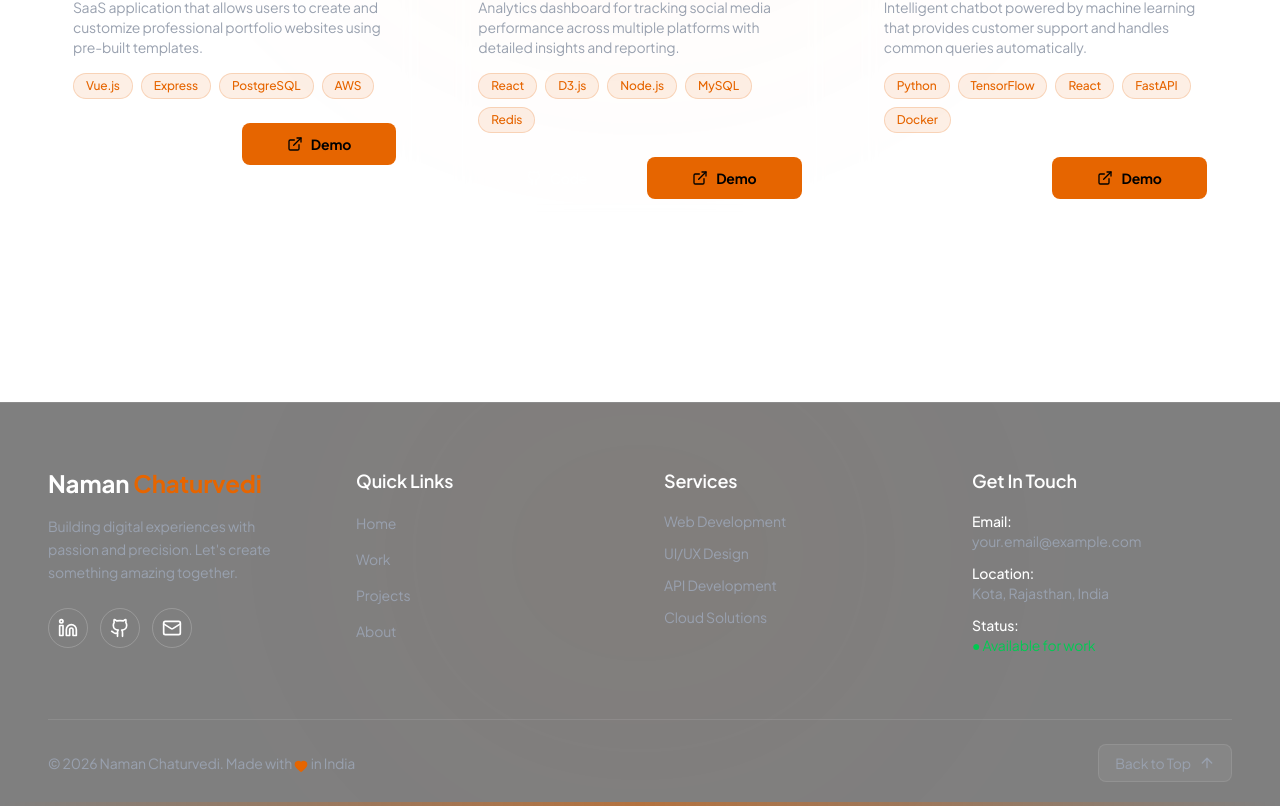
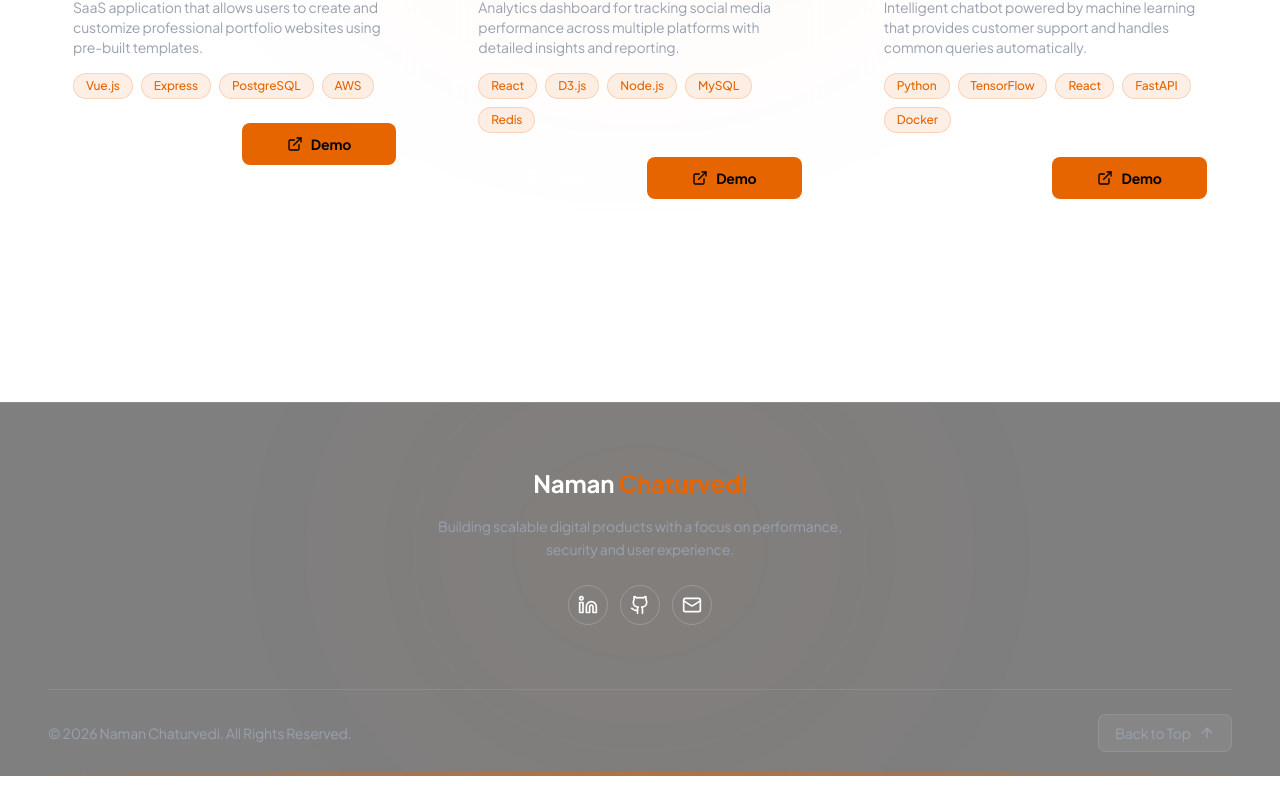
Before and after one commit to half-skirmish/portfolio-2026, a Next.js app: page / in a window 1280 px wide. Shown: the part 3484-4290 px from the top of the page. After the commit the page ends 4260 px from the top, so only its background shows below. Built offline with nearby package versions, Linux system fonts and the light colour scheme.

Commit message:
feat: Simplify Footer component by removing quick links and updating contact information

```diff
--- a/components/Footer.jsx
+++ b/components/Footer.jsx
@@ -1,20 +1,12 @@
 "use client";
 
 import { motion } from "framer-motion";
-import Link from "next/link";
-import { Linkedin, Github, Mail, Heart, ArrowUp } from "lucide-react";
+import { Linkedin, Github, Mail, ArrowUp } from "lucide-react";
 
 export default function Footer() {
   const scrollToTop = () => {
     window.scrollTo({ top: 0, behavior: "smooth" });
   };
-
-  const quickLinks = [
-    { name: "Home", href: "/" },
-    { name: "Work", href: "#work" },
-    { name: "Projects", href: "#projects" },
-    { name: "About", href: "#about" }
-  ];
 
   const socialLinks = [
     {
@@ -29,7 +21,7 @@ export default function Footer() {
     },
     {
       name: "Email",
-      href: "mailto:your.email@example.com",
+      href: "mailto:namansdiaries@gmail.com",
       icon: <Mail size={20} />
     }
   ];
@@ -43,17 +35,6 @@ export default function Footer() {
     }
   };
 
-  const staggerContainer = {
-    hidden: { opacity: 0 },
-    visible: {
-      opacity: 1,
-      transition: {
-        staggerChildren: 0.1,
-        delayChildren: 0.1
-      }
-    }
-  };
-
   return (
     <footer className="relative w-full bg-black/50 backdrop-blur-sm border-t border-white/10 overflow-hidden">
 
@@ -64,29 +45,24 @@ export default function Footer() {
 
       <div className="w-full max-w-7xl mx-auto px-4 md:px-8 lg:px-12">
 
-        {/* Main Footer Content */}
+        {/* Centered Brand Section */}
         <motion.div
-          className="grid grid-cols-1 md:grid-cols-2 lg:grid-cols-4 gap-8 lg:gap-12 py-12 md:py-16"
-          variants={staggerContainer}
+          className="flex flex-col items-center text-center py-12 md:py-16 space-y-4"
+          variants={fadeInUp}
           initial="hidden"
           whileInView="visible"
           viewport={{ once: true }}
         >
-
-          {/* Brand Section */}
-          <motion.div
-            className="space-y-4 text-center md:text-left"
-            variants={fadeInUp}
-          >
           <h3 className="text-2xl font-bold text-white">
             Naman <span className="text-[#e66500]">Chaturvedi</span>
           </h3>
-            <p className="text-gray-400 text-sm leading-relaxed">
-              Building digital experiences with passion and precision. Let's create something amazing together.
+
+          <p className="text-gray-400 text-sm leading-relaxed max-w-md">
+            Building scalable digital products with a focus on performance, security and user experience.
           </p>
 
           {/* Social Links */}
-            <div className="flex gap-3 justify-center md:justify-start pt-2">
+          <div className="flex gap-3 pt-2">
             {socialLinks.map((social, index) => (
               <a
                 key={index}
@@ -105,103 +81,24 @@ export default function Footer() {
           </div>
         </motion.div>
 
-          {/* Quick Links */}
-          <motion.div
-            className="space-y-4 text-center md:text-left"
-            variants={fadeInUp}
-          >
-            <h4 className="text-white font-semibold text-lg mb-4">Quick Links</h4>
-            <ul className="space-y-3">
-              {quickLinks.map((link, index) => (
-                <li key={index}>
-                  <Link
-                    href={link.href}
-                    className="text-gray-400 hover:text-[#e66500] transition-colors duration-300 text-sm"
-                  >
-                    {link.name}
-                  </Link>
-                </li>
-              ))}
-            </ul>
-          </motion.div>
-
-          {/* Services/Skills */}
-          <motion.div
-            className="space-y-4 text-center md:text-left"
-            variants={fadeInUp}
-          >
-            <h4 className="text-white font-semibold text-lg mb-4">Services</h4>
-            <ul className="space-y-3 text-gray-400 text-sm">
-              <li className="hover:text-[#e66500] transition-colors duration-300 cursor-pointer">
-                Web Development
-              </li>
-              <li className="hover:text-[#e66500] transition-colors duration-300 cursor-pointer">
-                UI/UX Design
-              </li>
-              <li className="hover:text-[#e66500] transition-colors duration-300 cursor-pointer">
-                API Development
-              </li>
-              <li className="hover:text-[#e66500] transition-colors duration-300 cursor-pointer">
-                Cloud Solutions
-              </li>
-            </ul>
-          </motion.div>
-
-          {/* Contact Info */}
-          <motion.div
-            className="space-y-4 text-center md:text-left"
-            variants={fadeInUp}
-          >
-            <h4 className="text-white font-semibold text-lg mb-4">Get In Touch</h4>
-            <div className="space-y-3 text-gray-400 text-sm">
-              <p>
-                <span className="text-white font-medium">Email:</span>
-                <br />
-                <a
-                  href="mailto:your.email@example.com"
-                  className="hover:text-[#e66500] transition-colors duration-300"
-                >
-                  your.email@example.com
-                </a>
-              </p>
-              <p>
-                <span className="text-white font-medium">Location:</span>
-                <br />
-                Kota, Rajasthan, India
-              </p>
-              <p>
-                <span className="text-white font-medium">Status:</span>
-                <br />
-                <span className="text-green-500">● Available for work</span>
-              </p>
-            </div>
-          </motion.div>
-
-        </motion.div>
-
         {/* Bottom Bar */}
         <motion.div
           className="border-t border-white/10 py-6 flex flex-col md:flex-row items-center justify-between gap-4"
           initial={{ opacity: 0 }}
           whileInView={{ opacity: 1 }}
           viewport={{ once: true }}
-          transition={{ delay: 0.5, duration: 0.6 }}
+          transition={{ delay: 0.3, duration: 0.6 }}
         >
-
-          {/* Copyright */}
           <p className="text-gray-400 text-sm text-center md:text-left">
-            © {new Date().getFullYear()} Naman Chaturvedi. Made with{" "}
-            <Heart size={14} className="inline text-[#e66500] fill-[#e66500]" />{" "}
-            in India
+            © {new Date().getFullYear()} Naman Chaturvedi. All Rights Reserved.
           </p>
 
-          {/* Back to Top Button */}
           <button
             onClick={scrollToTop}
             className="group flex items-center gap-2 px-4 py-2 rounded-lg
                      bg-white/5 border border-white/10 text-gray-400 text-sm
                      hover:bg-[#e66500] hover:text-black hover:border-[#e66500]
-                     transition-all duration-300"
+                     transition-all duration-300 cursor-pointer"
             aria-label="Scroll to top"
           >
             Back to Top
```
Lines whose indentation alone changed are shown as unchanged.
